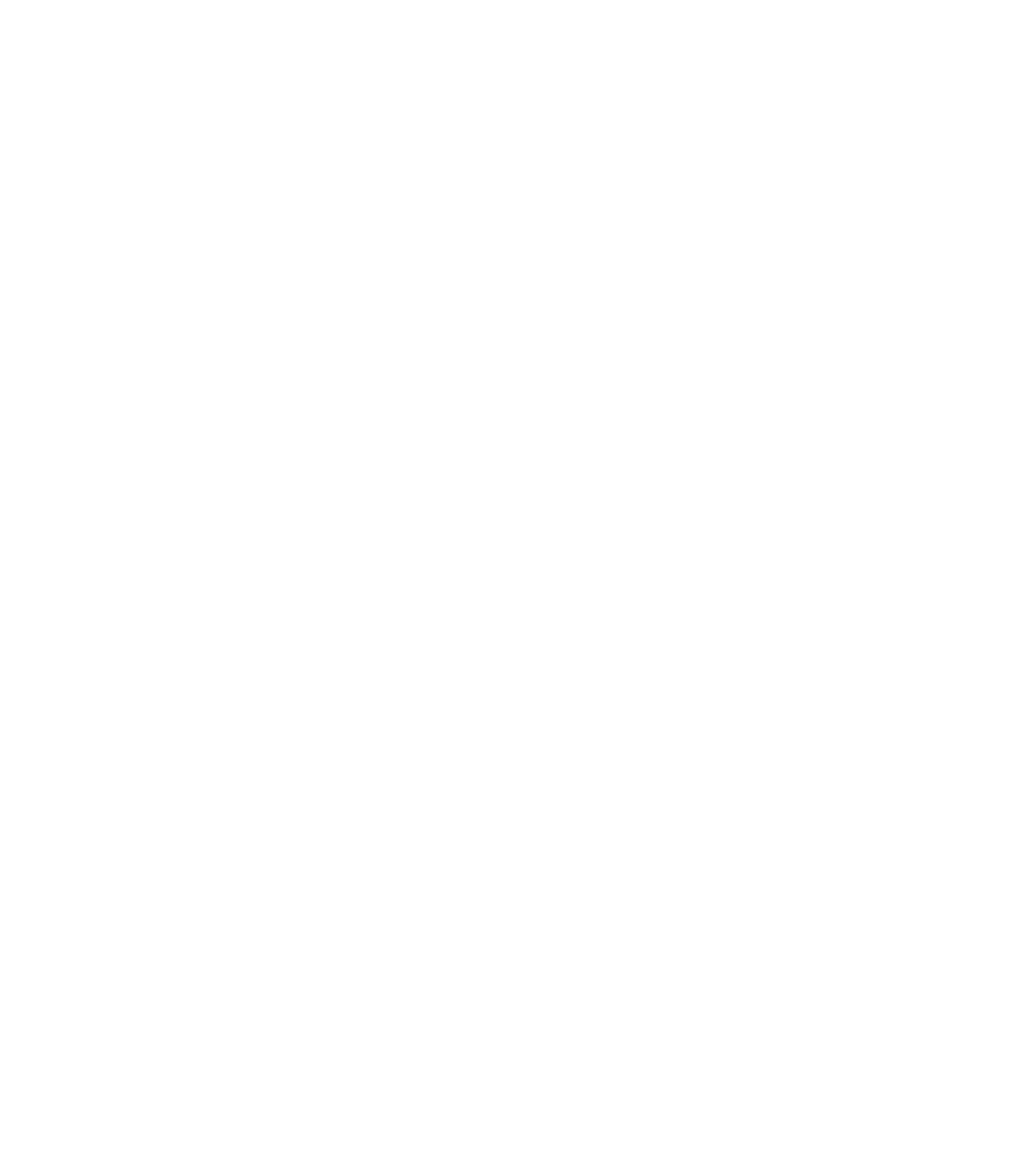
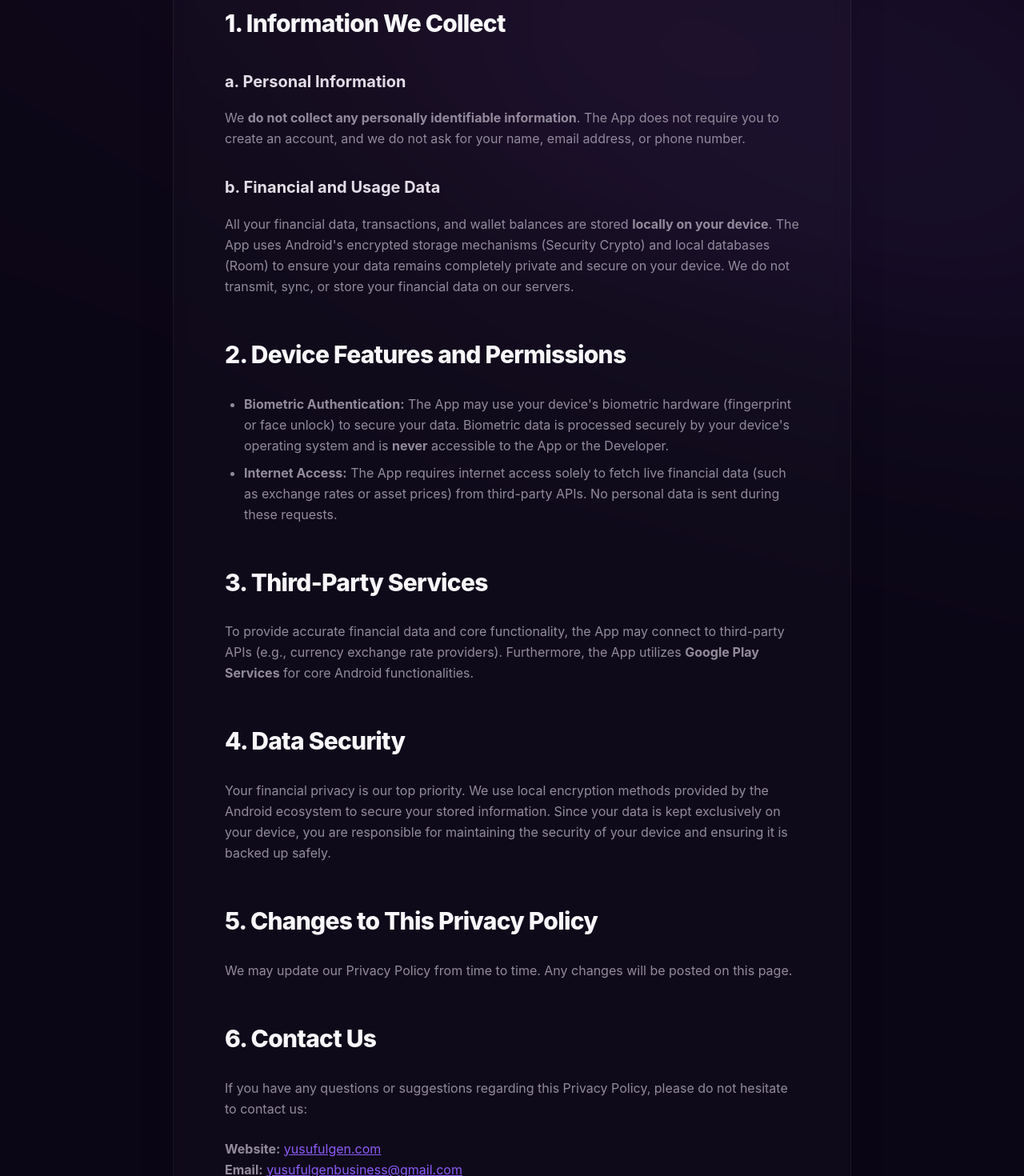
Before and after one commit to yusuf-ulgen/website, a React (Vite) app in the folder frontend/: page /cuzdan-privacy in a window 1280 px wide. Before the commit this address had no page. Shown: the part 460-1930 px from the top of the page at 80% size. Before the commit the page ends 800 px from the top, so only its background shows below. Built offline with nearby package versions, Linux system fonts and the light colour scheme.

Commit message:
feat: cüzdan privacy eklendi.

```diff
--- a/frontend/src/App.jsx
+++ b/frontend/src/App.jsx
@@ -20,6 +20,7 @@ function App() {
         <Route path="/math-tower-privacy" element={<PrivacyPolicy appKey="math-tower" />} />
         <Route path="/todolist-privacy" element={<PrivacyPolicy appKey="todolist" />} />
         <Route path="/filmlist-privacy" element={<PrivacyPolicy appKey="filmlist" />} />
+        <Route path="/cuzdan-privacy" element={<PrivacyPolicy appKey="cuzdan" />} />
       </Routes>
     </Router>
   );
--- a/frontend/src/pages/PrivacyPolicy.jsx
+++ b/frontend/src/pages/PrivacyPolicy.jsx
@@ -284,6 +284,40 @@ const privacyData = {
       <p><strong>Website:</strong> <a href="https://yusufulgen.com" target="_blank">yusufulgen.com</a><br/>
       <strong>Email:</strong> <a href="mailto:yusufulgenbusiness@gmail.com">yusufulgenbusiness@gmail.com</a></p>
     `
+  },
+  'cuzdan': {
+    title: 'Cüzdan',
+    date: 'May 1, 2026',
+    content: `
+      <p>This Privacy Policy explains how <strong>Yusuf Ülgen</strong> ("we," "us," or "the Developer") handles your information when you use the <strong>Cüzdan</strong> mobile application ("App").</p>
+
+      <h2>1. Information We Collect</h2>
+      <h3>a. Personal Information</h3>
+      <p>We <strong>do not collect any personally identifiable information</strong>. The App does not require you to create an account, and we do not ask for your name, email address, or phone number.</p>
+
+      <h3>b. Financial and Usage Data</h3>
+      <p>All your financial data, transactions, and wallet balances are stored <strong>locally on your device</strong>. The App uses Android's encrypted storage mechanisms (Security Crypto) and local databases (Room) to ensure your data remains completely private and secure on your device. We do not transmit, sync, or store your financial data on our servers.</p>
+
+      <h2>2. Device Features and Permissions</h2>
+      <ul>
+        <li><strong>Biometric Authentication:</strong> The App may use your device's biometric hardware (fingerprint or face unlock) to secure your data. Biometric data is processed securely by your device's operating system and is <strong>never</strong> accessible to the App or the Developer.</li>
+        <li><strong>Internet Access:</strong> The App requires internet access solely to fetch live financial data (such as exchange rates or asset prices) from third-party APIs. No personal data is sent during these requests.</li>
+      </ul>
+
+      <h2>3. Third-Party Services</h2>
+      <p>To provide accurate financial data and core functionality, the App may connect to third-party APIs (e.g., currency exchange rate providers). Furthermore, the App utilizes <strong>Google Play Services</strong> for core Android functionalities.</p>
+
+      <h2>4. Data Security</h2>
+      <p>Your financial privacy is our top priority. We use local encryption methods provided by the Android ecosystem to secure your stored information. Since your data is kept exclusively on your device, you are responsible for maintaining the security of your device and ensuring it is backed up safely.</p>
+
+      <h2>5. Changes to This Privacy Policy</h2>
+      <p>We may update our Privacy Policy from time to time. Any changes will be posted on this page.</p>
+
+      <h2>6. Contact Us</h2>
+      <p>If you have any questions or suggestions regarding this Privacy Policy, please do not hesitate to contact us:</p>
+      <p><strong>Website:</strong> <a href="https://yusufulgen.com" target="_blank">yusufulgen.com</a><br/>
+      <strong>Email:</strong> <a href="mailto:yusufulgenbusiness@gmail.com">yusufulgenbusiness@gmail.com</a></p>
+    `
   }
 };
 
```
